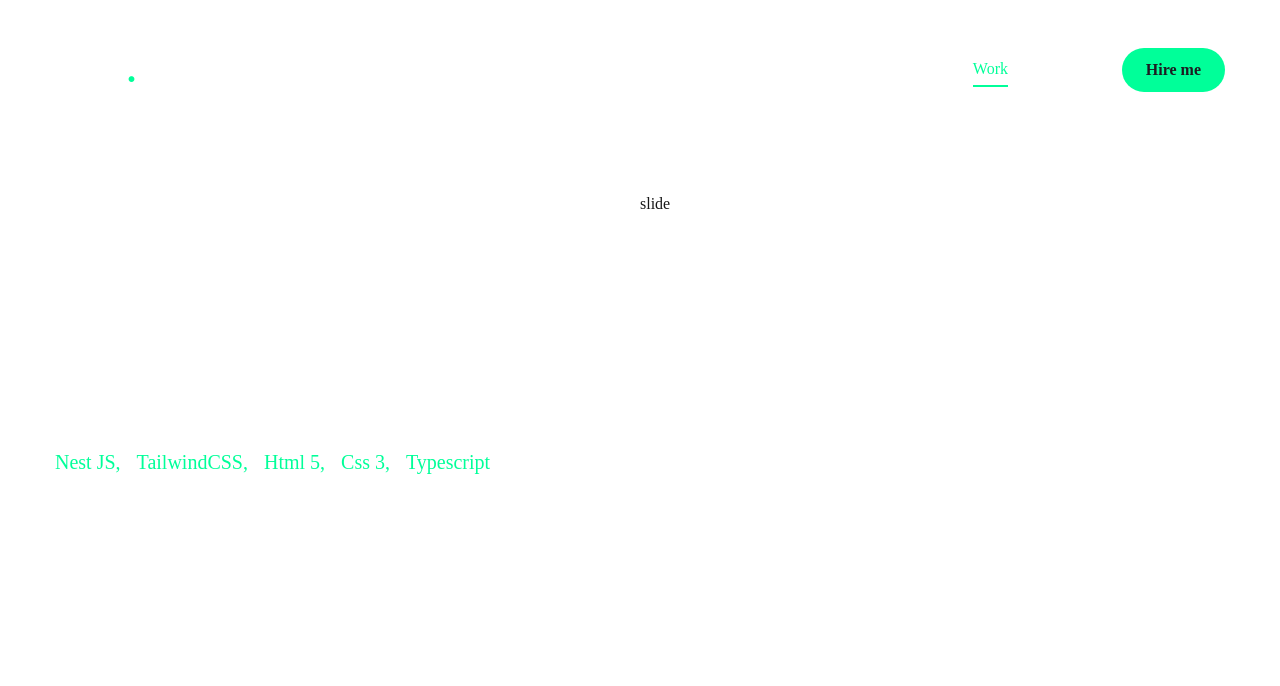
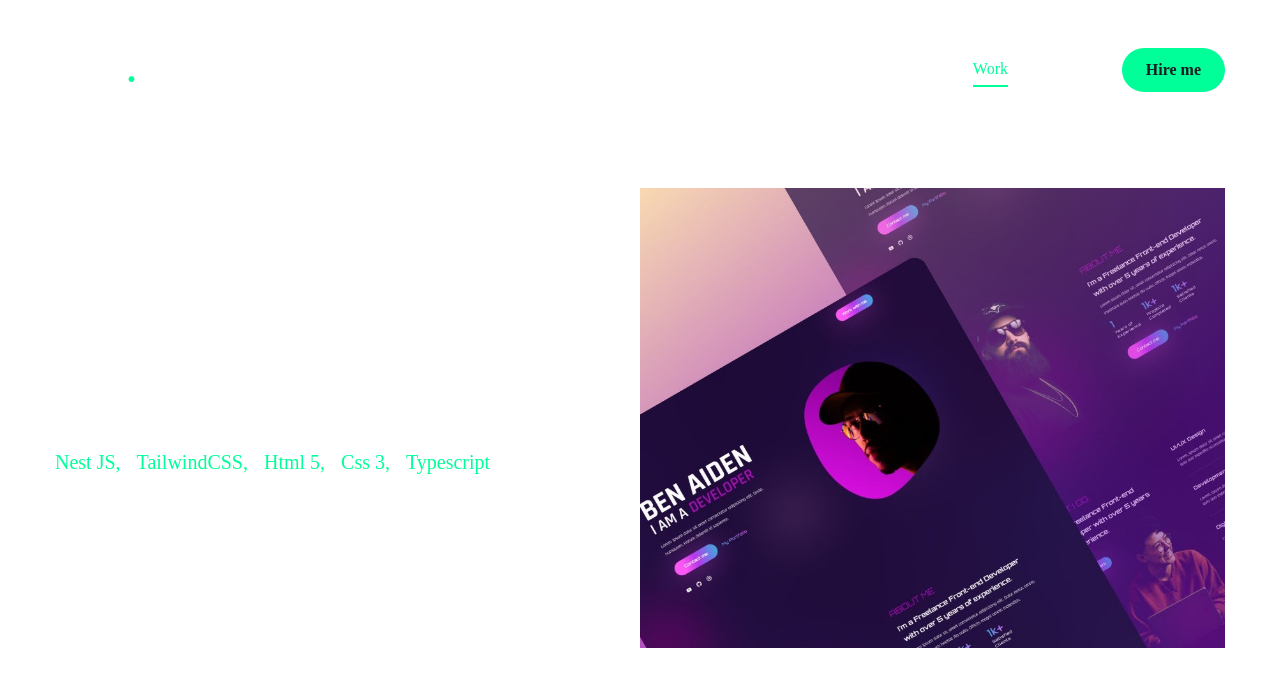
Before and after one commit to JVMedeiros/joao-portfolio, a Next.js app: page /work in a window 1280 px wide. Shown: the top 686 px of the page. Built offline with nearby package versions, Linux system fonts and the light colour scheme.

Commit message:
wip: fake thumb image

```diff
--- a/app/work/page.tsx
+++ b/app/work/page.tsx
@@ -16,7 +16,7 @@ const projects = [
     title: 'project 01',
     description: 'Lorem ipsum',
     stack: [{ name: 'Nest JS' }, { name: 'TailwindCSS' }, { name: 'Html 5' }, { name: 'Css 3' }, { name: 'Typescript' }],
-    image: 'assets/test',
+    image: '/assets/work/thumb1.jpg',
     live: '',
     github: ''
   },
@@ -26,7 +26,7 @@ const projects = [
     title: 'project 02',
     description: 'Lorem ipsum',
     stack: [{ name: 'Nest JS' }, { name: 'TailwindCSS' }, { name: 'Html 5' }, { name: 'Css 3' }, { name: 'Typescript' }],
-    image: 'assets/test',
+    image: '/assets/work/thumb2.jpg',
     live: '',
     github: ''
   },
@@ -36,7 +36,7 @@ const projects = [
     title: 'project 03',
     description: 'Lorem ipsum',
     stack: [{ name: 'Nest JS' }, { name: 'TailwindCSS' }, { name: 'Html 5' }, { name: 'Css 3' }, { name: 'Typescript' }],
-    image: 'assets/test',
+    image: '/assets/work/thumb3.jpg',
     live: '',
     github: ''
   },
@@ -46,7 +46,7 @@ const projects = [
     title: 'project 04',
     description: 'Lorem ipsum',
     stack: [{ name: 'Nest JS' }, { name: 'TailwindCSS' }, { name: 'Html 5' }, { name: 'Css 3' }, { name: 'Typescript' }],
-    image: 'assets/test',
+    image: '/assets/work/thumb4.jpg',
     live: '',
     github: ''
   },
@@ -127,7 +127,17 @@ function Work() {
             >
               {projects.map((project, index) => {
                 return (
-                  <SwiperSlide key={index}>slide</SwiperSlide>
+                  <SwiperSlide
+                    key={index}
+                    className='w-full'
+                  >
+                    <div className="h-[460px] relative group flex justify-center items-center bg-pink-50/20">
+                      <div></div>
+                      <div className="relative w-full h-full">
+                        <Image src={project.image} fill className="object-cover" alt="project preview image"/>
+                      </div>
+                    </div>
+                  </SwiperSlide>
                 )
               })}
             </Swiper>
```
